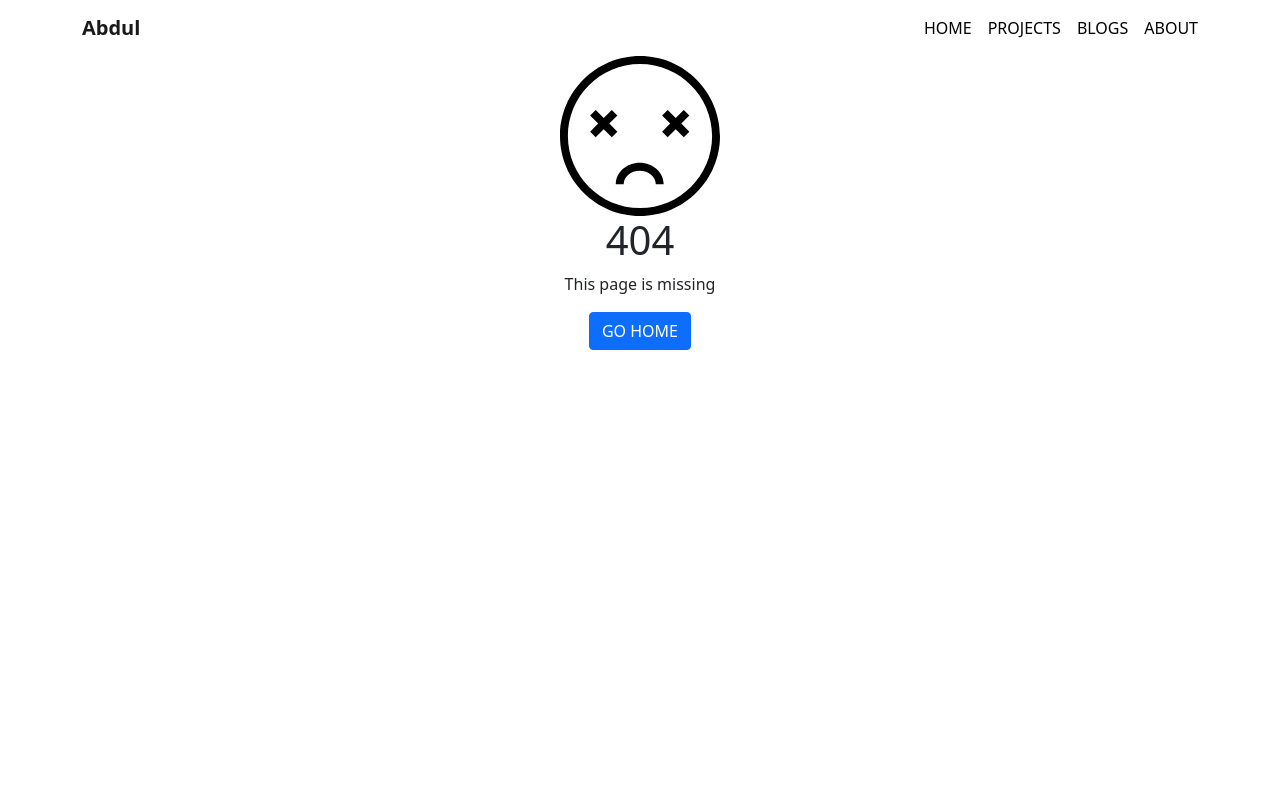
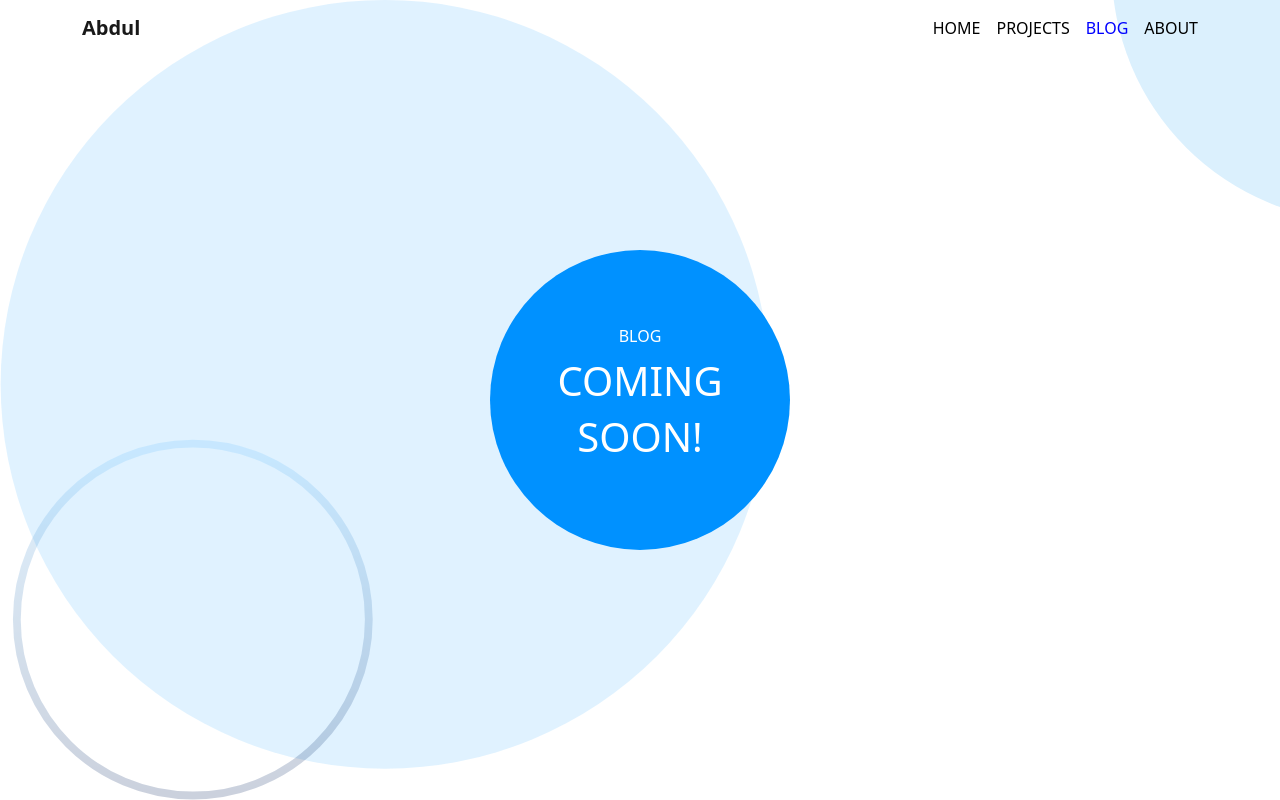
Before and after one commit to abdulmomin956/My-Portfolio, a React (Create React App) app: page /blog in a window 1280 px wide. Before the commit this address had no page. Built offline with nearby package versions, Linux system fonts and the light colour scheme.

Commit message:
blog completed

```diff
--- a/public/index.html
+++ b/public/index.html
@@ -1,14 +1,12 @@
 <!DOCTYPE html>
 <html lang="en">
+
 <head>
   <meta charset="utf-8" />
   <link rel="icon" href="%PUBLIC_URL%/favicon.ico" />
   <meta name="viewport" content="width=device-width, initial-scale=1" />
   <meta name="theme-color" content="#000000" />
-    <meta
-      name="description"
-      content="Web site created using create-react-app"
-    />
+  <meta name="description" content="Web site created using create-react-app" />
   <link rel="apple-touch-icon" href="%PUBLIC_URL%/logo192.png" />
   <!--
       manifest.json provides metadata used when your web app is installed on a
@@ -24,8 +22,9 @@
       work correctly both with client-side routing and a non-root public URL.
       Learn how to configure a non-root public URL by running `npm run build`.
     -->
-    <title>React App</title>
+  <title>Abdul</title>
 </head>
+
 <body>
   <noscript>You need to enable JavaScript to run this app.</noscript>
   <div id="root"></div>
@@ -40,4 +39,5 @@
       To create a production bundle, use `npm run build` or `yarn build`.
     -->
 </body>
+
 </html>
--- a/src/App.js
+++ b/src/App.js
@@ -17,7 +17,7 @@ function App() {
         <Route path='/' element={<Home></Home>}></Route>
         <Route path='/home' element={<Home></Home>}></Route>
         <Route path='/projects' element={<Projects />}></Route>
-        <Route path='/blogs' element={<Blogs />}></Route>
+        <Route path='/blog' element={<Blogs />}></Route>
         <Route path='/about' element={<About />}></Route>
         <Route path='*' element={<NotFound />}></Route>
       </Routes>
--- a/src/pages/About/About.js
+++ b/src/pages/About/About.js
@@ -1,6 +1,7 @@
 import React from 'react';
 
 const About = () => {
+    document.title = 'ABOUT - Abdul'
     return (
         <div>
             This is about me
--- a/src/pages/Blogs/Blogs.js
+++ b/src/pages/Blogs/Blogs.js
@@ -1,9 +1,14 @@
 import React from 'react';
 
 const Blogs = () => {
+    document.title = 'BLOG - Abdul'
     return (
-        <div>
-            This is blogs
+        <div style={{ marginTop: '-3.5rem' }} className='text-white text-center vh-100 d-flex flex-column justify-content-center align-items-center banner'>
+            <div className='circle d-flex flex-column justify-content-center align-items-center'>
+                <p>BLOG</p>
+                <h1>COMING</h1>
+                <h1>SOON!</h1>
+            </div>
         </div>
     );
 };
--- a/src/pages/Home/Home.js
+++ b/src/pages/Home/Home.js
@@ -6,6 +6,7 @@ import pdf from '../../images/Abdul_Momin_Resume.pdf'
 import './Home.css'
 
 const Home = () => {
+    document.title = 'HOME - Abdul'
     return (
         <main>
             <div className='border banner' style={{ marginTop: '-3.5rem' }}>
--- a/src/pages/Projects/Projects.js
+++ b/src/pages/Projects/Projects.js
@@ -1,6 +1,7 @@
 import React from 'react';
 
 const Projects = () => {
+    document.title = 'PROJECTS - Abdul'
     return (
         <div>
             this is projects
--- a/src/pages/shared/CustomLink.js
+++ b/src/pages/shared/CustomLink.js
@@ -2,16 +2,10 @@ import React, { useEffect, useState } from 'react';
 import { Link, useMatch, useResolvedPath } from 'react-router-dom';
 
 function CustomLink({ children, to, ...props }) {
-    const [customTitle, setCustomTitle] = useState('')
     let resolved = useResolvedPath(to);
     let match = useMatch({ path: resolved.pathname, end: true });
     // console.log(match, children);
-    useEffect(() => {
-        if (match) {
-            setCustomTitle(children)
-        }
-    }, [children, match])
-    document.title = customTitle + ' - Abdul'
+
 
     return (
         <div>
--- a/src/pages/shared/NavigationBar.js
+++ b/src/pages/shared/NavigationBar.js
@@ -24,7 +24,7 @@ const NavigationBar = () => {
                     <Nav className="ms-auto gap-3">
                         <CustomLink to='/'>HOME</CustomLink>
                         <CustomLink to='/projects'>PROJECTS</CustomLink>
-                        <CustomLink to='/blogs'>BLOGS</CustomLink>
+                        <CustomLink to='/blog'>BLOG</CustomLink>
                         <CustomLink to='/about'>ABOUT</CustomLink>
                         {/* <NavDropdown title="Dropdown" id="collasible-nav-dropdown">
                             <NavDropdown.Item href="#action/3.1">Action</NavDropdown.Item>
--- a/src/pages/shared/NotFound.js
+++ b/src/pages/shared/NotFound.js
@@ -3,6 +3,7 @@ import { Link } from 'react-router-dom';
 import deadIcon from '../../images/dead-svgrepo-com.svg'
 
 const NotFound = () => {
+    document.title = 'NOT FOUND!'
     return (
         <div className='w-25 mx-auto text-center'>
             <img className='w-50' src={deadIcon} alt="" />
--- a/src/pages/shared/custom.css
+++ b/src/pages/shared/custom.css
@@ -22,3 +22,13 @@
     transform: scale(1.05);
     transition: transform .3s ease-in;
 }
+
+.circle {
+    width: 300px;
+    height: 300px;
+    line-height: 10px;
+    border-radius: 50%;
+    color: #fff;
+    text-align: center;
+    background: rgb(0, 145, 255)
+}
```
Lines whose indentation alone changed are shown as unchanged.
